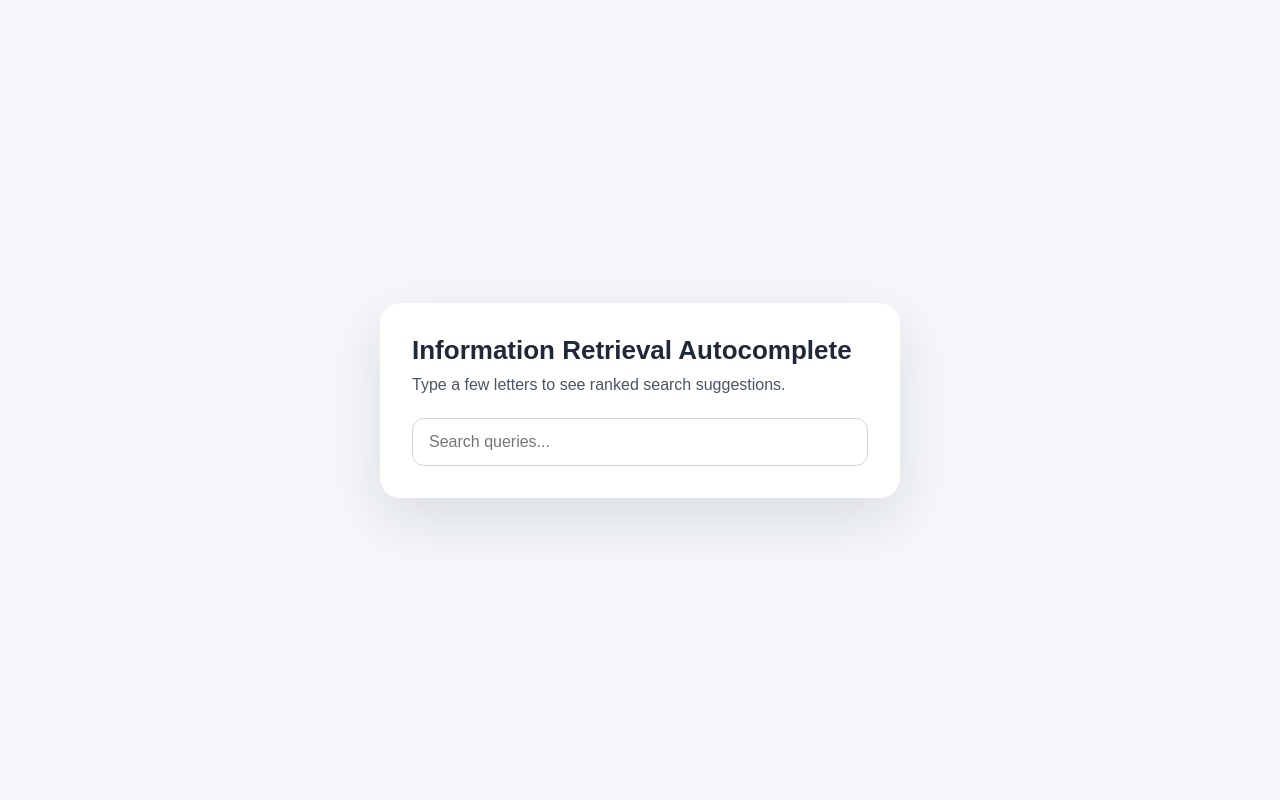
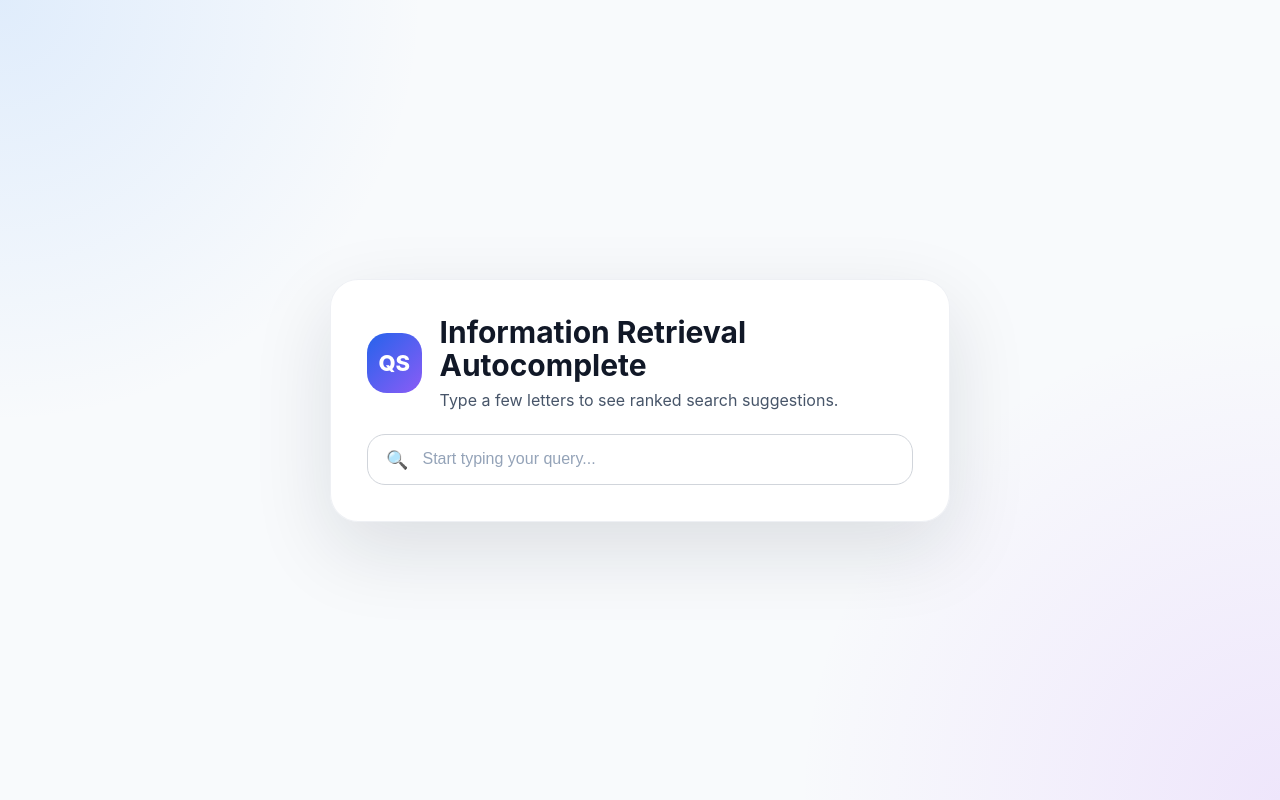
Before and after one commit to KeerthanaAR123/autocomplete-python, a Flask app: page / in a window 1280 px wide. Run offline with Flask 3, Linux system fonts and the light colour scheme.

Commit message:
Update IR autocomplete backend to TF-IDF + cosine similarity and refresh docs/UI

```diff
--- a/app.py
+++ b/app.py
@@ -1,61 +1,166 @@
 from flask import Flask, render_template, request, jsonify
 import sqlite3
-import os
+import re
+import string
+from sklearn.feature_extraction.text import TfidfVectorizer
+from sklearn.metrics.pairwise import cosine_similarity
 
 app = Flask(__name__)
 DATABASE = 'database.db'
 
-# Initialize the SQLite database and the documents table.
+# Preprocess text: lowercase, remove punctuation, and normalize whitespace.
+def normalize_text(text):
+    text = text.lower().strip()
+    text = text.translate(str.maketrans('', '', string.punctuation))
+    text = re.sub(r'\s+', ' ', text)
+    return text
+
+
 def init_db():
     conn = sqlite3.connect(DATABASE)
     cursor = conn.cursor()
     cursor.execute('''
-        CREATE TABLE IF NOT EXISTS documents (
+        CREATE TABLE IF NOT EXISTS queries (
             id INTEGER PRIMARY KEY,
-            content TEXT NOT NULL
+            query TEXT NOT NULL,
+            frequency INTEGER NOT NULL
         )
     ''')
 
-    sample_documents = [
-        'python tutorial',
-        'machine learning introduction',
-        'data science basics',
-        'deep learning models',
-        'flask web development',
-        'sqlite database example',
-        'information retrieval systems',
-        'search engine autocomplete',
-        'natural language processing',
-        'artificial intelligence overview',
-        'web scraping with python',
-        'javascript array methods',
-        'react component lifecycle',
-        'css flexbox layout',
-        'html semantic tags',
-        'linux command line',
-        'git version control',
-        'docker container basics',
-        'cloud computing services',
-        'cyber security fundamentals',
-        'mobile app development',
-        'data visualization tools',
-        'network protocols',
-        'database normalization',
-        'probability and statistics'
-    ]
-
-    cursor.executemany(
-        'INSERT OR IGNORE INTO documents (content) VALUES (?)',
-        [(item,) for item in sample_documents]
-    )
-    conn.commit()
+    cursor.execute('SELECT COUNT(*) FROM queries')
+    count = cursor.fetchone()[0]
+    if count == 0:
+        sample_queries = [
+            ('machine learning', 100),
+            ('deep learning', 95),
+            ('data mining', 90),
+            ('data science', 85),
+            ('python programming', 80),
+            ('flask tutorial', 75),
+            ('django tutorial', 70),
+            ('natural language processing', 65),
+            ('artificial intelligence', 60),
+            ('neural networks', 55),
+            ('computer vision', 50),
+            ('reinforcement learning', 45),
+            ('support vector machine', 40),
+            ('random forest', 35),
+            ('gradient boosting', 30),
+            ('convolutional neural network', 25),
+            ('recurrent neural network', 22),
+            ('transfer learning', 20),
+            ('generative adversarial network', 18),
+            ('word embedding', 16),
+            ('tf-idf vectorization', 15),
+            ('cosine similarity', 14),
+            ('text classification', 13),
+            ('sentiment analysis', 12),
+            ('information retrieval', 11),
+            ('search engine optimization', 10),
+            ('web scraping', 9),
+            ('pandas python', 8),
+            ('numpy python', 7),
+            ('matplotlib visualization', 6),
+            ('scikit-learn tutorial', 5),
+            ('tensorflow keras', 4),
+            ('pytorch deep learning', 3),
+            ('jupyter notebook', 2),
+            ('git version control', 2),
+            ('docker container', 2),
+            ('kubernetes deployment', 2),
+            ('aws cloud services', 2),
+            ('azure machine learning', 2),
+            ('database normalization', 2),
+            ('sql query optimization', 2),
+            ('react javascript', 2),
+            ('angular framework', 2),
+            ('vue js tutorial', 2),
+            ('html css javascript', 2),
+            ('rest api development', 2),
+            ('microservices architecture', 2),
+            ('blockchain technology', 2),
+            ('cybersecurity fundamentals', 2)
+        ]
+        cursor.executemany(
+            'INSERT INTO queries (query, frequency) VALUES (?, ?)',
+            sample_queries
+        )
+        conn.commit()
     conn.close()
 
 
-def get_db_connection():
+def get_all_queries():
     conn = sqlite3.connect(DATABASE)
-    conn.row_factory = sqlite3.Row
-    return conn
+    cursor = conn.cursor()
+    cursor.execute('SELECT query, frequency FROM queries')
+    rows = cursor.fetchall()
+    conn.close()
+    return [(row[0], row[1]) for row in rows]
+
+
+class QuerySuggestionSystem:
+    def __init__(self):
+        self.vectorizer = TfidfVectorizer(lowercase=True, token_pattern=r'(?u)\b\w+\b')
+        self.queries = []
+        self.tfidf_matrix = None
+        self._build_index()
+
+    def _build_index(self):
+        self.queries = get_all_queries()
+        query_texts = [normalize_text(q[0]) for q in self.queries]
+        if not query_texts:
+            self.tfidf_matrix = None
+            return
+        self.tfidf_matrix = self.vectorizer.fit_transform(query_texts)
+
+    def get_suggestions(self, user_input, top_n=5):
+        if not user_input or not user_input.strip():
+            return []
+
+        normalized_input = normalize_text(user_input)
+        if not normalized_input:
+            return []
+
+        if self.tfidf_matrix is None:
+            return []
+
+        try:
+            input_vector = self.vectorizer.transform([normalized_input])
+        except ValueError:
+            return []
+
+        similarities = cosine_similarity(input_vector, self.tfidf_matrix)[0]
+        max_freq = max((freq for _, freq in self.queries), default=1)
+
+        scored = []
+        for idx, (query_text, freq) in enumerate(self.queries):
+            cosine_score = similarities[idx]
+            if cosine_score <= 0:
+                continue
+
+            normalized_freq = freq / max_freq
+            combined_score = (0.7 * cosine_score) + (0.3 * normalized_freq)
+
+            if normalize_text(query_text).startswith(normalized_input):
+                combined_score += 0.2
+
+            scored.append((query_text, combined_score))
+
+        scored.sort(key=lambda x: x[1], reverse=True)
+        seen = set()
+        suggestions = []
+        for query_text, _ in scored:
+            if query_text.lower() not in seen:
+                seen.add(query_text.lower())
+                suggestions.append(query_text)
+            if len(suggestions) >= top_n:
+                break
+
+        return suggestions
+
+
+init_db()
+query_system = QuerySuggestionSystem()
 
 
 @app.route('/')
@@ -65,43 +170,14 @@ def index():
 
 @app.route('/search')
 def search():
-    query = request.args.get('q', '').strip().lower()
+    query = request.args.get('q', '').strip()
     if not query:
         return jsonify([])
 
-    conn = get_db_connection()
-    cursor = conn.cursor()
-    cursor.execute(
-        "SELECT content FROM documents WHERE lower(content) LIKE ? ORDER BY content LIMIT 50",
-        (query + '%',)
-    )
-    rows = cursor.fetchall()
-    conn.close()
-
-    suggestions = []
-    seen = set()
-
-    for row in rows:
-        content = row['content']
-        lower_content = content.lower()
-        if lower_content in seen:
-            continue
-        seen.add(lower_content)
-
-        prefix_length = len(query)
-        length_score = max(0, 100 - len(content))
-        exact_prefix = 1 if lower_content.startswith(query) else 0
-        score = exact_prefix * 100 + prefix_length * 5 + length_score
-
-        suggestions.append({
-            'text': content,
-            'score': score
-        })
-
-    suggestions.sort(key=lambda item: item['score'], reverse=True)
-    return jsonify([item['text'] for item in suggestions[:5]])
+    suggestions = query_system.get_suggestions(query, top_n=5)
+    return jsonify(suggestions)
 
 
 if __name__ == '__main__':
-    init_db()
+    query_system = QuerySuggestionSystem()
     app.run(debug=True)
--- a/requirements.txt
+++ b/requirements.txt
@@ -11,7 +11,7 @@ pandas>=2.0.0
 numpy>=1.24.0
 
 # Information Retrieval / Search
-scikit-learn>=1.3.0
+scikit-learn==1.8.0
 rapidfuzz>=3.0.0
 
 # Optional (for future improvements / ML-based autocomplete)
--- a/static/script.js
+++ b/static/script.js
@@ -1,5 +1,6 @@
 const searchInput = document.getElementById('searchInput');
 const suggestionsContainer = document.getElementById('suggestionsContainer');
+const stats = document.getElementById('stats');
 const noResults = document.getElementById('noResults');
 let debounceTimer;
 const DEBOUNCE_DELAY = 300;
@@ -28,11 +29,13 @@ function renderSuggestions(suggestions, query) {
     suggestionsContainer.innerHTML = '';
     if (suggestions.length === 0) {
         showNoResults();
+        updateStats(0);
         return;
     }
 
     noResults.classList.add('hidden');
     suggestionsContainer.classList.remove('hidden');
+    updateStats(suggestions.length);
 
     suggestions.forEach((text) => {
         const item = document.createElement('div');
@@ -46,8 +49,17 @@ function renderSuggestions(suggestions, query) {
     });
 }
 
+function updateStats(count) {
+    if (count > 0) {
+        stats.textContent = `Showing ${count} suggestion${count > 1 ? 's' : ''}`;
+        stats.classList.remove('hidden');
+    } else {
+        stats.classList.add('hidden');
+    }
+}
+
 function highlightPrefix(text, query) {
-    const escaped = query.replace(/[.*+?^${}()|[\]\\]/g, '\\$&');
+    const escaped = query.replace(/[.*+?^${}()|[\\]\\]/g, '\\$&');
     const regex = new RegExp(`^(${escaped})`, 'i');
     const highlighted = text.replace(regex, '<strong>$1</strong>');
     return `<span class="suggestion-text">${highlighted}</span>`;
@@ -57,6 +69,7 @@ function clearSuggestions() {
     suggestionsContainer.innerHTML = '';
     suggestionsContainer.classList.add('hidden');
     noResults.classList.add('hidden');
+    updateStats(0);
 }
 
 function showNoResults() {
--- a/static/style.css
+++ b/static/style.css
@@ -5,72 +5,115 @@
 }
 
 body {
-    font-family: Arial, sans-serif;
-    background: #f5f7fb;
-    color: #1f2937;
+    font-family: Inter, system-ui, -apple-system, BlinkMacSystemFont, 'Segoe UI', sans-serif;
+    background: radial-gradient(circle at top left, rgba(96, 165, 250, 0.16), transparent 28%),
+                radial-gradient(circle at bottom right, rgba(168, 85, 247, 0.12), transparent 32%),
+                #f8fafc;
+    color: #111827;
     min-height: 100vh;
     display: flex;
     align-items: center;
     justify-content: center;
-    padding: 20px;
+    padding: 24px;
 }
 
 .app-shell {
     width: 100%;
-    max-width: 520px;
-    background: #ffffff;
+    max-width: 620px;
+    background: rgba(255, 255, 255, 0.98);
+    border-radius: 28px;
+    padding: 36px;
+    box-shadow: 0 28px 80px rgba(15, 23, 42, 0.12);
+    border: 1px solid rgba(148, 163, 184, 0.16);
+}
+
+.brand {
+    display: flex;
+    align-items: center;
+    gap: 18px;
+    margin-bottom: 24px;
+}
+
+.logo-icon {
+    width: 60px;
+    height: 60px;
     border-radius: 20px;
-    padding: 32px;
-    box-shadow: 0 20px 60px rgba(15, 23, 42, 0.12);
+    background: linear-gradient(135deg, #2563eb, #8b5cf6);
+    color: white;
+    display: flex;
+    align-items: center;
+    justify-content: center;
+    font-size: 22px;
+    font-weight: 800;
 }
 
 h1 {
-    font-size: 26px;
-    margin-bottom: 10px;
+    font-size: 30px;
+    line-height: 1.1;
 }
 
 p {
-    margin-bottom: 24px;
-    color: #4b5563;
+    margin-top: 8px;
+    color: #475569;
+    max-width: 520px;
 }
 
 .autocomplete-wrapper {
     position: relative;
+    margin-top: 18px;
+}
+
+.search-box {
+    display: flex;
+    align-items: center;
+    gap: 14px;
+    background: #ffffff;
+    border: 1px solid #d1d5db;
+    border-radius: 18px;
+    padding: 14px 18px;
+}
+
+.search-box:focus-within {
+    border-color: #3b82f6;
+    box-shadow: 0 0 0 4px rgba(59, 130, 246, 0.12);
+}
+
+.search-icon {
+    font-size: 18px;
+    color: #3b82f6;
 }
 
 .search-input {
     width: 100%;
-    padding: 14px 16px;
-    border: 1px solid #d1d5db;
-    border-radius: 12px;
+    border: none;
+    outline: none;
+    background: none;
     font-size: 16px;
-    outline: none;
-    transition: border-color 0.2s ease, box-shadow 0.2s ease;
+    color: #111827;
 }
 
-.search-input:focus {
-    border-color: #2563eb;
-    box-shadow: 0 0 0 4px rgba(37, 99, 235, 0.12);
+.search-input::placeholder {
+    color: #94a3b8;
 }
 
 .suggestions-container {
     position: absolute;
-    top: calc(100% + 8px);
+    top: calc(100% + 12px);
     left: 0;
     right: 0;
     background: #ffffff;
-    border-radius: 14px;
+    border-radius: 20px;
     border: 1px solid #e5e7eb;
-    box-shadow: 0 18px 40px rgba(15, 23, 42, 0.12);
+    box-shadow: 0 20px 50px rgba(15, 23, 42, 0.12);
     overflow: hidden;
-    z-index: 10;
+    z-index: 20;
 }
 
 .suggestion-item {
-    padding: 14px 16px;
+    padding: 14px 18px;
     cursor: pointer;
-    transition: background-color 0.2s ease;
-    border-bottom: 1px solid #f3f4f6;
+    transition: background-color 0.22s ease, transform 0.22s ease;
+    border-bottom: 1px solid #f1f5f9;
 }
 
 .suggestion-item:last-child {
--- a/templates/index.html
+++ b/templates/index.html
@@ -3,27 +3,35 @@
 <head>
     <meta charset="UTF-8">
     <meta name="viewport" content="width=device-width, initial-scale=1.0">
-    <title>IR Autocomplete Demo</title>
+<title>Information Retrieval Autocomplete</title>
     <link rel="stylesheet" href="{{ url_for('static', filename='style.css') }}">
 </head>
 <body>
     <div class="app-shell">
+        <div class="brand">
+            <div class="logo-icon">QS</div>
+            <div>
 <h1>Information Retrieval Autocomplete</h1>
                 <p>Type a few letters to see ranked search suggestions.</p>
+            </div>
+        </div>
 
         <div class="autocomplete-wrapper">
+            <div class="search-box">
+                <span class="search-icon">🔍</span>
                 <input
                     type="text"
                     id="searchInput"
                     class="search-input"
-                placeholder="Search queries..."
+                    placeholder="Start typing your query..."
                     autocomplete="off"
                     spellcheck="false"
                 />
+            </div>
             <div id="suggestionsContainer" class="suggestions-container hidden"></div>
+            <div id="stats" class="stats hidden"></div>
+            <div id="noResults" class="no-results hidden">No results found</div>
         </div>
-
-        <div id="noResults" class="no-results hidden">No results found</div>
     </div>
 
     <script src="{{ url_for('static', filename='script.js') }}"></script>
```
Also changed, not shown: other parts of static/style.css (+18 -11 lines), README.md. Lines whose indentation alone changed are shown as unchanged.
